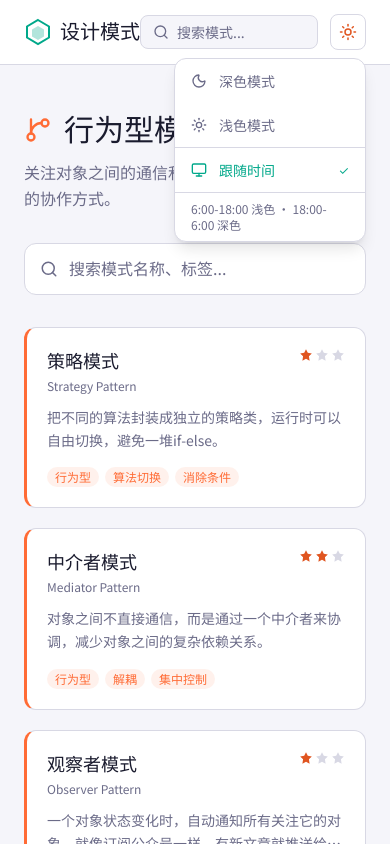
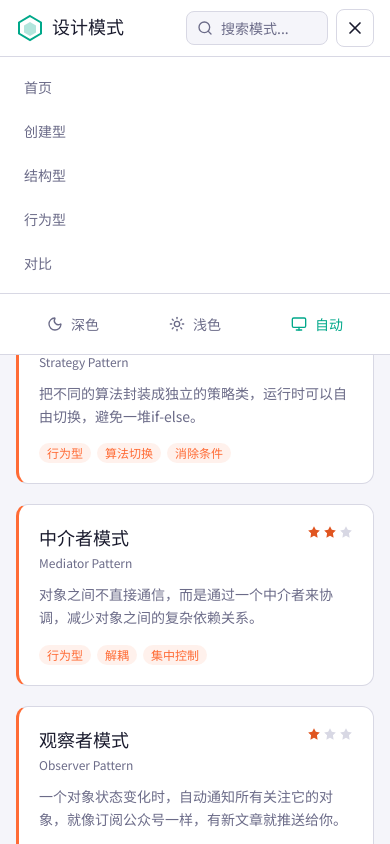
Before and after one commit to qiect/DesignPattern, a Vue app in the folder design-pattern-site/: page /DesignPattern/behavioral in a window 390 px wide. Both pictures are taken after a click on the button 348 px from the left and 32 px from the top of the page. Shown: the top 844 px of the page. Built offline with nearby package versions, Linux system fonts and the light colour scheme.

Commit message:
feat: 实现网站主题自动切换
Co-authored-by: traeagent <traeagent@users.noreply.github.com>

```diff
--- a/design-pattern-site/src/components/layout/AppHeader.vue
+++ b/design-pattern-site/src/components/layout/AppHeader.vue
@@ -1,6 +1,6 @@
 <script setup lang="ts">
 import { ref } from 'vue'
-import { Search, Sun, Moon, Monitor } from 'lucide-vue-next'
+import { Search, Sun, Moon, Monitor, Menu, X } from 'lucide-vue-next'
 import { useTheme } from '@/composables/useTheme'
 
 const emit = defineEmits<{
@@ -11,34 +11,35 @@ const searchQuery = ref('')
 const { theme, isAutoMode, toggleTheme, setAutoMode } = useTheme()
 
 const showThemeMenu = ref(false)
+const showMobileNav = ref(false)
 
 function onSearch() {
   emit('search', searchQuery.value)
-}
-
-function handleToggleTheme() {
-  toggleTheme()
 }
 
 function handleSetAuto(auto: boolean) {
   setAutoMode(auto)
   showThemeMenu.value = false
 }
+
+function closeMobileNav() {
+  showMobileNav.value = false
+}
 </script>
 
 <template>
   <header class="fixed top-0 left-0 right-0 z-50 bg-bg-card border-b border-border">
-    <div class="flex items-center justify-between h-16 px-6 max-w-[1440px] mx-auto">
+    <div class="flex items-center justify-between h-14 md:h-16 px-4 md:px-6 max-w-[1440px] mx-auto">
       <!-- Logo -->
-      <router-link to="/" class="flex items-center gap-2 shrink-0">
+      <router-link to="/" class="flex items-center gap-2 shrink-0" @click="closeMobileNav">
         <svg width="28" height="28" viewBox="0 0 28 28" fill="none" class="text-primary">
           <path d="M14 2L25 8.5V19.5L14 26L3 19.5V8.5L14 2Z" stroke="currentColor" stroke-width="2" fill="none" />
           <path d="M14 8L20 11.5V18.5L14 22L8 18.5V11.5L14 8Z" fill="currentColor" opacity="0.3" />
         </svg>
-        <span class="font-display text-xl font-bold text-[var(--color-text)]">设计模式</span>
+        <span class="font-display text-lg md:text-xl font-bold text-[var(--color-text)]">设计模式</span>
       </router-link>
 
-      <!-- Navigation -->
+      <!-- Desktop Navigation -->
       <nav class="hidden md:flex items-center gap-6">
         <router-link to="/" class="text-sm text-dim hover:text-primary transition-colors">首页</router-link>
         <router-link to="/creational" class="text-sm text-dim hover:text-creational transition-colors">创建型</router-link>
@@ -47,21 +48,22 @@ function handleSetAuto(auto: boolean) {
         <router-link to="/compare" class="text-sm text-dim hover:text-accent transition-colors">对比</router-link>
       </nav>
 
-      <!-- Search + Theme -->
-      <div class="flex items-center gap-3">
-        <div class="flex items-center gap-2 bg-bg rounded-lg px-3 py-1.5 border border-border focus-within:border-primary/50 transition-colors">
+      <!-- Search + Theme + Mobile menu -->
+      <div class="flex items-center gap-2 md:gap-3">
+        <!-- Search -->
+        <div class="flex items-center gap-2 bg-bg rounded-lg px-2.5 md:px-3 py-1.5 border border-border focus-within:border-primary/50 transition-colors">
           <Search :size="16" class="text-dim shrink-0" />
           <input
             v-model="searchQuery"
             type="text"
             placeholder="搜索模式..."
-            class="bg-transparent text-sm text-[var(--color-text)] placeholder:text-dim outline-none w-32 lg:w-48"
+            class="bg-transparent text-sm text-[var(--color-text)] placeholder:text-dim outline-none w-24 sm:w-32 lg:w-48"
             @keyup.enter="onSearch"
           />
         </div>
 
         <!-- 主题切换 -->
-        <div class="relative">
+        <div class="relative hidden sm:block">
           <button
             class="p-2 rounded-lg border border-border hover:border-primary/50 hover:bg-bg-hover transition-all duration-300"
             title="切换主题"
@@ -111,8 +113,58 @@ function handleSetAuto(auto: boolean) {
             </div>
           </Transition>
         </div>
+
+        <!-- Mobile hamburger -->
+        <button
+          class="md:hidden p-2 rounded-lg border border-border hover:border-primary/50 hover:bg-bg-hover transition-all"
+          @click="showMobileNav = !showMobileNav"
+        >
+          <X v-if="showMobileNav" :size="20" class="text-[var(--color-text)]" />
+          <Menu v-else :size="20" class="text-[var(--color-text)]" />
+        </button>
       </div>
     </div>
+
+    <!-- Mobile Navigation Drawer -->
+    <Transition name="mobile-nav">
+      <div v-if="showMobileNav" class="md:hidden bg-bg-card border-t border-border">
+        <nav class="flex flex-col py-2">
+          <router-link to="/" class="px-6 py-3 text-sm text-dim hover:text-primary hover:bg-bg-hover transition-colors" @click="closeMobileNav">首页</router-link>
+          <router-link to="/creational" class="px-6 py-3 text-sm text-dim hover:text-creational hover:bg-bg-hover transition-colors" @click="closeMobileNav">创建型</router-link>
+          <router-link to="/structural" class="px-6 py-3 text-sm text-dim hover:text-structural hover:bg-bg-hover transition-colors" @click="closeMobileNav">结构型</router-link>
+          <router-link to="/behavioral" class="px-6 py-3 text-sm text-dim hover:text-behavioral hover:bg-bg-hover transition-colors" @click="closeMobileNav">行为型</router-link>
+          <router-link to="/compare" class="px-6 py-3 text-sm text-dim hover:text-accent hover:bg-bg-hover transition-colors" @click="closeMobileNav">对比</router-link>
+        </nav>
+
+        <!-- 移动端主题切换 -->
+        <div class="border-t border-border px-4 py-3 flex items-center gap-2">
+          <button
+            class="flex-1 flex items-center justify-center gap-2 py-2 rounded-lg text-sm transition-colors"
+            :class="theme === 'dark' && !isAutoMode ? 'bg-primary/10 text-primary' : 'text-dim hover:bg-bg-hover'"
+            @click="isAutoMode = false; theme = 'dark'"
+          >
+            <Moon :size="16" />
+            <span>深色</span>
+          </button>
+          <button
+            class="flex-1 flex items-center justify-center gap-2 py-2 rounded-lg text-sm transition-colors"
+            :class="theme === 'light' && !isAutoMode ? 'bg-primary/10 text-primary' : 'text-dim hover:bg-bg-hover'"
+            @click="isAutoMode = false; theme = 'light'"
+          >
+            <Sun :size="16" />
+            <span>浅色</span>
+          </button>
+          <button
+            class="flex-1 flex items-center justify-center gap-2 py-2 rounded-lg text-sm transition-colors"
+            :class="isAutoMode ? 'bg-primary/10 text-primary' : 'text-dim hover:bg-bg-hover'"
+            @click="handleSetAuto(true)"
+          >
+            <Monitor :size="16" />
+            <span>自动</span>
+          </button>
+        </div>
+      </div>
+    </Transition>
   </header>
 
   <!-- 点击外部关闭菜单 -->
@@ -135,4 +187,16 @@ function handleSetAuto(auto: boolean) {
   opacity: 0;
   transform: translateY(-4px) scale(0.96);
 }
+
+.mobile-nav-enter-active,
+.mobile-nav-leave-active {
+  transition: max-height 0.3s ease, opacity 0.2s ease;
+  max-height: 400px;
+  overflow: hidden;
+}
+.mobile-nav-enter-from,
+.mobile-nav-leave-to {
+  max-height: 0;
+  opacity: 0;
+}
 </style>
--- a/design-pattern-site/src/components/layout/AppLayout.vue
+++ b/design-pattern-site/src/components/layout/AppLayout.vue
@@ -9,7 +9,7 @@ const emit = defineEmits<{
 <template>
   <div class="min-h-screen bg-bg text-[var(--color-text)]">
     <AppHeader @search="emit('search', $event)" />
-    <main class="pt-16">
+    <main class="pt-14 md:pt-16">
       <slot />
     </main>
   </div>
--- a/design-pattern-site/src/pages/CategoryPage.vue
+++ b/design-pattern-site/src/pages/CategoryPage.vue
@@ -58,7 +58,7 @@ const pageDesc = computed(() =>
 
 <template>
   <AppLayout>
-    <div class="max-w-6xl mx-auto px-6 py-12">
+    <div class="max-w-6xl mx-auto px-4 md:px-6 py-8 md:py-12">
       <!-- Header -->
       <div class="mb-8">
         <div class="flex items-center gap-3 mb-3">
--- a/design-pattern-site/src/pages/ComparePage.vue
+++ b/design-pattern-site/src/pages/ComparePage.vue
@@ -79,12 +79,12 @@ const compareRows = computed<CompareRow[]>(() => {
 
 <template>
   <AppLayout>
-    <div class="max-w-5xl mx-auto px-6 py-8 space-y-8">
+    <div class="max-w-5xl mx-auto px-4 md:px-6 py-6 md:py-8 space-y-6 md:space-y-8">
     <SectionTitle title="模式对比" subtitle="Pattern Comparison" icon="GitCompare" />
 
     <!-- Selectors -->
     <div class="flex items-center gap-4 flex-wrap">
-      <div class="flex-1 min-w-[200px]">
+      <div class="flex-1 min-w-[140px] sm:min-w-[200px]">
         <label class="block text-sm text-dim mb-1">模式 A</label>
         <select
           v-model="selectedA"
@@ -97,7 +97,7 @@ const compareRows = computed<CompareRow[]>(() => {
 
       <span class="text-dim text-lg mt-5">VS</span>
 
-      <div class="flex-1 min-w-[200px]">
+      <div class="flex-1 min-w-[140px] sm:min-w-[200px]">
         <label class="block text-sm text-dim mb-1">模式 B</label>
         <select
           v-model="selectedB"
@@ -110,7 +110,7 @@ const compareRows = computed<CompareRow[]>(() => {
     </div>
 
     <!-- Pattern headers -->
-    <div v-if="patternA || patternB" class="grid grid-cols-2 gap-6">
+    <div v-if="patternA || patternB" class="grid grid-cols-1 md:grid-cols-2 gap-4 md:gap-6">
       <div v-if="patternA" class="rounded-lg border border-border bg-bg-card p-4">
         <div class="flex items-baseline gap-2 mb-1">
           <span class="font-display text-xl font-bold" :style="{ color: getCategoryColor(patternA.category) }">
@@ -145,8 +145,8 @@ const compareRows = computed<CompareRow[]>(() => {
     </div>
 
     <!-- Comparison table -->
-    <div v-if="compareRows.length" class="rounded-lg border border-border overflow-hidden">
-      <table class="w-full text-sm">
+    <div v-if="compareRows.length" class="rounded-lg border border-border overflow-x-auto">
+      <table class="w-full text-sm min-w-[400px]">
         <thead>
           <tr class="bg-bg-card border-b border-border">
             <th class="text-left px-4 py-3 text-dim font-medium w-24">维度</th>
@@ -174,7 +174,7 @@ const compareRows = computed<CompareRow[]>(() => {
     </div>
 
     <!-- Pros & Cons side by side -->
-    <div v-if="patternA || patternB" class="grid grid-cols-2 gap-6">
+    <div v-if="patternA || patternB" class="grid grid-cols-1 md:grid-cols-2 gap-4 md:gap-6">
       <div v-if="patternA">
         <div class="space-y-4">
           <div class="rounded-lg border border-primary/30 bg-primary/5 p-4">
--- a/design-pattern-site/src/pages/HomePage.vue
+++ b/design-pattern-site/src/pages/HomePage.vue
@@ -76,7 +76,7 @@ function navigateToCategory(catId: string) {
 <template>
   <AppLayout>
     <!-- Hero Section -->
-    <section class="relative grid-bg overflow-hidden py-24 px-6">
+    <section class="relative grid-bg overflow-hidden py-16 md:py-24 px-4 md:px-6">
       <!-- Floating shapes -->
       <div class="absolute inset-0 overflow-hidden pointer-events-none">
         <div class="absolute top-[10%] left-[8%] w-16 h-16 border border-primary/20 rounded-lg rotate-12 animate-float-slow" />
@@ -87,10 +87,10 @@ function navigateToCategory(catId: string) {
       </div>
 
       <div class="relative max-w-4xl mx-auto text-center">
-        <h1 class="font-display text-5xl md:text-6xl font-bold mb-4 bg-gradient-to-r from-primary to-accent bg-clip-text text-transparent">
+        <h1 class="font-display text-3xl sm:text-5xl md:text-6xl font-bold mb-4 bg-gradient-to-r from-primary to-accent bg-clip-text text-transparent">
           GoF 23 种设计模式
         </h1>
-        <p class="text-xl text-dim mb-6">交互式学习平台 · 看懂设计模式</p>
+        <p class="text-lg sm:text-xl text-dim mb-6">交互式学习平台 · 看懂设计模式</p>
         <p class="text-[var(--color-text-dim)] max-w-2xl mx-auto leading-relaxed">
           通过动画演示、代码对比和实际场景，深入理解面向对象设计模式。
           从创建型到行为型，掌握软件设计的核心思想。
@@ -106,7 +106,7 @@ function navigateToCategory(catId: string) {
     </section>
 
     <!-- Category Cards -->
-    <section class="max-w-6xl mx-auto px-6 py-16">
+    <section class="max-w-6xl mx-auto px-4 md:px-6 py-10 md:py-16">
       <SectionTitle title="三大类模式" subtitle="按目的分类的 GoF 设计模式" icon="Layers" />
       <div class="grid md:grid-cols-3 gap-6 mt-8">
         <div
@@ -139,7 +139,7 @@ function navigateToCategory(catId: string) {
     </section>
 
     <!-- Learning Path -->
-    <section class="max-w-6xl mx-auto px-6 py-16">
+    <section class="max-w-6xl mx-auto px-4 md:px-6 py-10 md:py-16">
       <SectionTitle title="推荐学习路径" subtitle="由浅入深，循序渐进" icon="Route" />
       <div class="mt-8 overflow-x-auto pb-4 scrollbar-thin">
         <div class="flex items-center gap-3 min-w-max">
@@ -161,9 +161,9 @@ function navigateToCategory(catId: string) {
     </section>
 
     <!-- Design Principles -->
-    <section class="max-w-6xl mx-auto px-6 py-16">
+    <section class="max-w-6xl mx-auto px-4 md:px-6 py-10 md:py-16">
       <SectionTitle title="七大设计原则" subtitle="设计模式的理论基础" icon="BookOpen" />
-      <div class="grid grid-cols-2 md:grid-cols-4 lg:grid-cols-7 gap-4 mt-8">
+      <div class="grid grid-cols-2 sm:grid-cols-3 md:grid-cols-4 lg:grid-cols-7 gap-3 md:gap-4 mt-8">
         <div
           v-for="p in principles"
           :key="p.abbr"
@@ -179,7 +179,7 @@ function navigateToCategory(catId: string) {
     </section>
 
     <!-- Pattern Network -->
-    <section class="max-w-6xl mx-auto px-6 py-16">
+    <section class="max-w-6xl mx-auto px-4 md:px-6 py-10 md:py-16">
       <SectionTitle title="模式关系网络" subtitle="模式之间的互补、替代与组合关系" icon="Network" />
       <div class="mt-8 bg-bg-card border border-border rounded-xl p-6 overflow-x-auto">
         <svg viewBox="0 0 800 620" class="w-full min-w-[600px]" xmlns="http://www.w3.org/2000/svg">
--- a/design-pattern-site/src/pages/PatternDetailPage.vue
+++ b/design-pattern-site/src/pages/PatternDetailPage.vue
@@ -51,9 +51,9 @@ function goToPattern(id: string) {
 <template>
   <AppLayout>
     <div class="flex h-[calc(100vh-4rem)]">
-    <AppSidebar :active-pattern-id="patternId" />
+    <AppSidebar :active-pattern-id="patternId" class="hidden lg:block" />
 
-    <div v-if="pattern" class="flex-1 overflow-y-auto px-8 py-6 space-y-10">
+    <div v-if="pattern" class="flex-1 overflow-y-auto px-4 md:px-8 py-6 space-y-10">
       <!-- 1. 模式定义 -->
       <section>
         <SectionTitle title="模式定义" icon="BookOpen" />
@@ -98,7 +98,7 @@ function goToPattern(id: string) {
       <!-- 2. 核心角色 -->
       <section>
         <SectionTitle title="核心角色" subtitle="Core Roles" icon="Users" />
-        <div class="grid grid-cols-2 lg:grid-cols-3 gap-4">
+        <div class="grid grid-cols-1 sm:grid-cols-2 lg:grid-cols-3 gap-4">
           <div
             v-for="role in pattern.roles"
             :key="role.nameEn"
@@ -124,7 +124,7 @@ function goToPattern(id: string) {
       <section>
         <SectionTitle title="交互式动画演示" subtitle="Interactive Animation" icon="PlayCircle" />
         <PatternAnimator :steps="pattern.animationSteps" :current-step="currentStep" />
-        <div class="mt-4 flex items-center justify-between">
+        <div class="mt-4 flex flex-col sm:flex-row items-start sm:items-center justify-between gap-3">
           <StepPlayer
             :total-steps="pattern.animationSteps.length"
             v-model:current-step="currentStep"
@@ -225,23 +225,25 @@ function goToPattern(id: string) {
       </section>
 
       <!-- Navigation -->
-      <div class="flex items-center justify-between pt-6 pb-8 border-t border-border">
+      <div class="flex items-center justify-between gap-4 pt-6 pb-8 border-t border-border">
         <button
           v-if="prevPattern"
-          class="flex items-center gap-2 px-4 py-2 rounded-lg border border-border bg-bg-card text-dim hover:text-[var(--color-text)] hover:border-primary/50 transition-colors"
+          class="flex items-center gap-2 px-3 md:px-4 py-2 rounded-lg border border-border bg-bg-card text-dim hover:text-[var(--color-text)] hover:border-primary/50 transition-colors text-sm"
           @click="goToPattern(prevPattern.id)"
         >
           <ChevronLeft :size="16" />
-          {{ prevPattern.name }}
+          <span class="hidden sm:inline">{{ prevPattern.name }}</span>
+          <span class="sm:hidden">上一个</span>
         </button>
         <div v-else />
 
         <button
           v-if="nextPattern"
-          class="flex items-center gap-2 px-4 py-2 rounded-lg border border-border bg-bg-card text-dim hover:text-[var(--color-text)] hover:border-primary/50 transition-colors"
+          class="flex items-center gap-2 px-3 md:px-4 py-2 rounded-lg border border-border bg-bg-card text-dim hover:text-[var(--color-text)] hover:border-primary/50 transition-colors text-sm"
           @click="goToPattern(nextPattern.id)"
         >
-          {{ nextPattern.name }}
+          <span class="hidden sm:inline">{{ nextPattern.name }}</span>
+          <span class="sm:hidden">下一个</span>
           <ChevronRight :size="16" />
         </button>
       </div>
```
